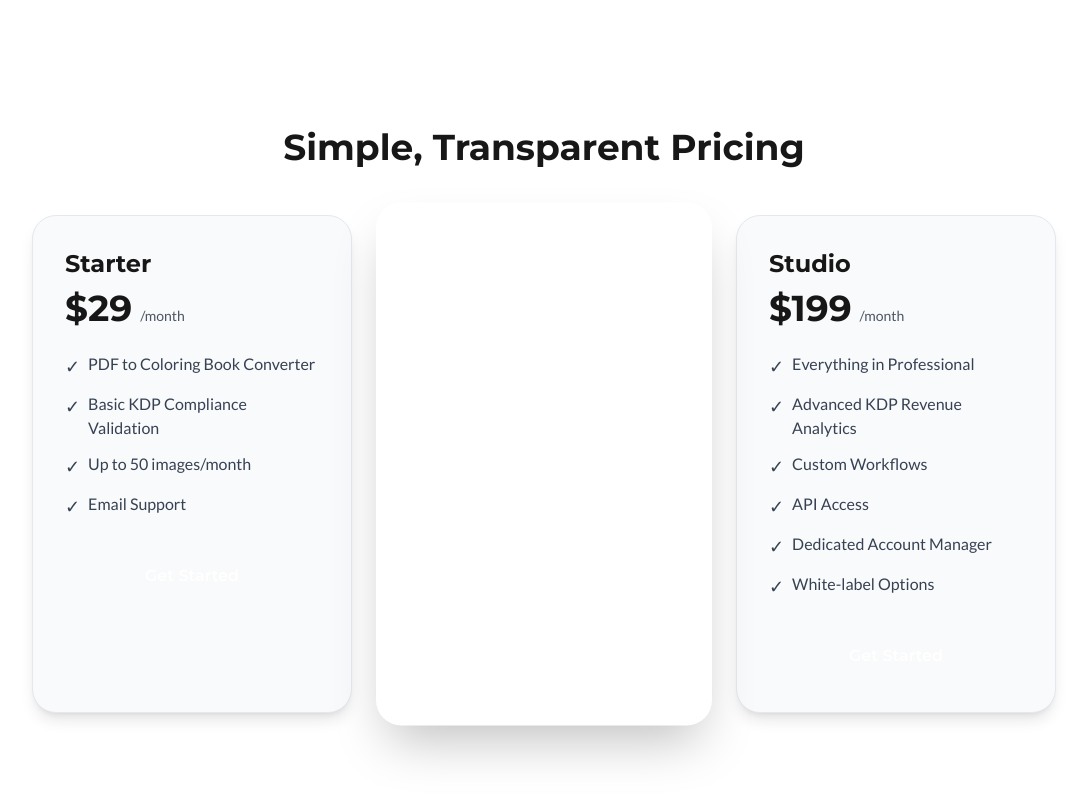
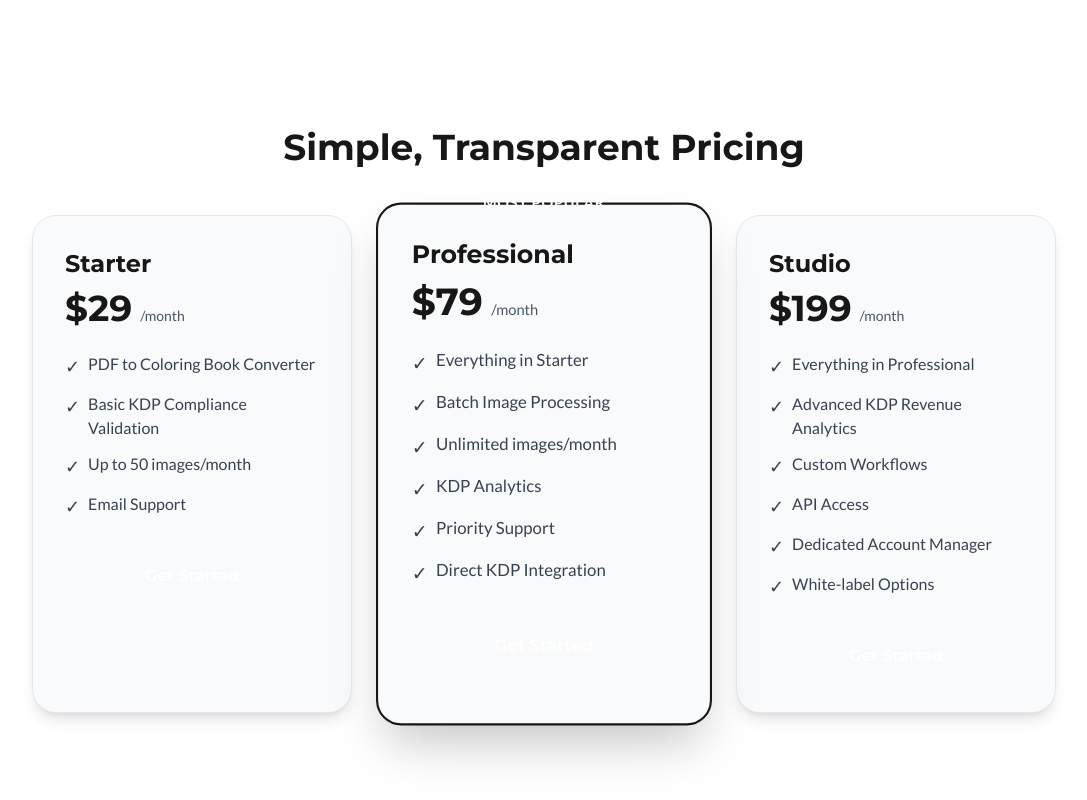
Before and after one commit to kdpsuite/kdpsuite.com, a Next.js app: page /features in a window 1280 px wide. Shown: the part 2339-3139 px from the top of the page, without its empty margins (96-1183 px from the left). Built offline with nearby package versions, Linux system fonts and the light colour scheme.

Commit message:
fix: update Pro tier color scheme to match other tiers

```diff
--- a/app/features/page.tsx
+++ b/app/features/page.tsx
@@ -204,24 +204,29 @@
           {pricingPlans.map((plan, idx) => (
             <div
               key={idx}
-              className={`rounded-3xl p-8 transition-all duration-300 ${
+              className={`rounded-3xl p-8 transition-all duration-300 relative ${
                 plan.highlighted
-                  ? 'bg-primary text-white shadow-2xl transform scale-105'
+                  ? 'bg-gray-50 border-2 border-primary shadow-2xl transform scale-105 z-10'
                   : 'bg-gray-50 border border-gray-200 shadow-lg hover:shadow-xl'
               }`}
             >
-              <h3 className={`text-2xl font-bold mb-2 font-heading ${plan.highlighted ? 'text-white' : 'text-neutral'}`}>
+              {plan.highlighted && (
+                <div className="absolute -top-4 left-1/2 transform -translate-x-1/2 bg-primary text-white px-4 py-1 rounded-full text-sm font-bold uppercase tracking-wider">
+                  Most Popular
+                </div>
+              )}
+              <h3 className="text-2xl font-bold mb-2 font-heading text-neutral">
                 {plan.name}
               </h3>
               <div className="mb-6">
-                <span className={`text-4xl font-bold font-heading ${plan.highlighted ? 'text-white' : 'text-primary'}`}>
+                <span className="text-4xl font-bold font-heading text-primary">
                   {plan.price}
                 </span>
-                <span className={`text-sm ml-2 ${plan.highlighted ? 'text-white text-opacity-80' : 'text-gray-600'}`}>
+                <span className="text-sm ml-2 text-gray-600">
                   {plan.period}
                 </span>
               </div>
-              <ul className={`space-y-3 mb-8 font-body ${plan.highlighted ? 'text-white text-opacity-90' : 'text-gray-700'}`}>
+              <ul className="space-y-3 mb-8 font-body text-gray-700">
                 {plan.features.map((feature, i) => (
                   <li key={i} className="flex items-start gap-2">
                     <span className="text-lg">✓</span>
@@ -230,11 +235,7 @@
                 ))}
               </ul>
               <button
-                className={`w-full py-3 rounded-lg font-semibold transition-all duration-300 font-heading ${
-                  plan.highlighted
-                    ? 'bg-white text-primary hover:bg-opacity-90'
-                    : 'bg-primary text-white hover:bg-opacity-90'
-                }`}
+                className="w-full py-3 rounded-lg font-semibold transition-all duration-300 font-heading bg-primary text-white hover:bg-opacity-90"
               >
                 Get Started
               </button>
--- a/components/PricingComparison.tsx
+++ b/components/PricingComparison.tsx
@@ -42,7 +42,7 @@
                 <th className="text-center p-4 font-semibold text-neutral font-heading">
                   Free
                 </th>
-                <th className="text-center p-4 font-semibold text-primary font-heading">
+                <th className="text-center p-4 font-semibold text-neutral font-heading">
                   Pro
                 </th>
                 <th className="text-center p-4 font-semibold text-neutral font-heading">
```
